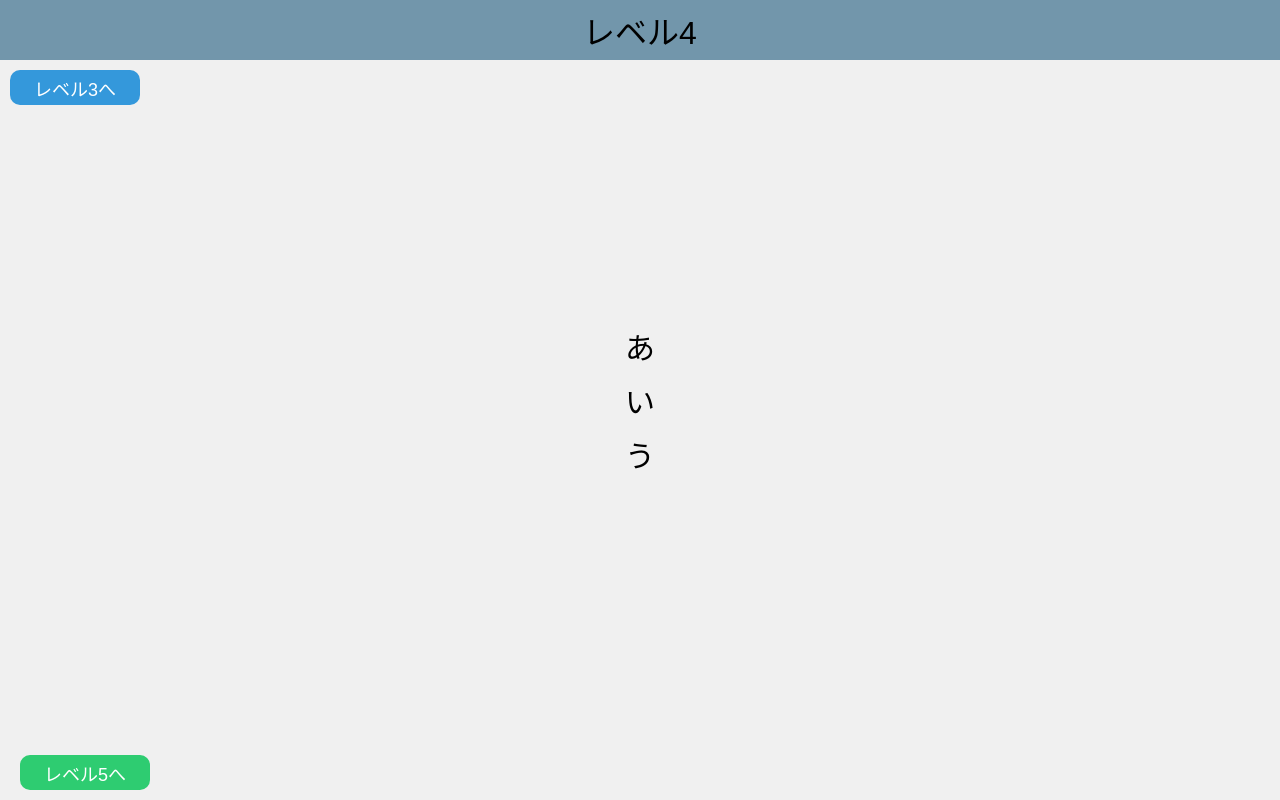
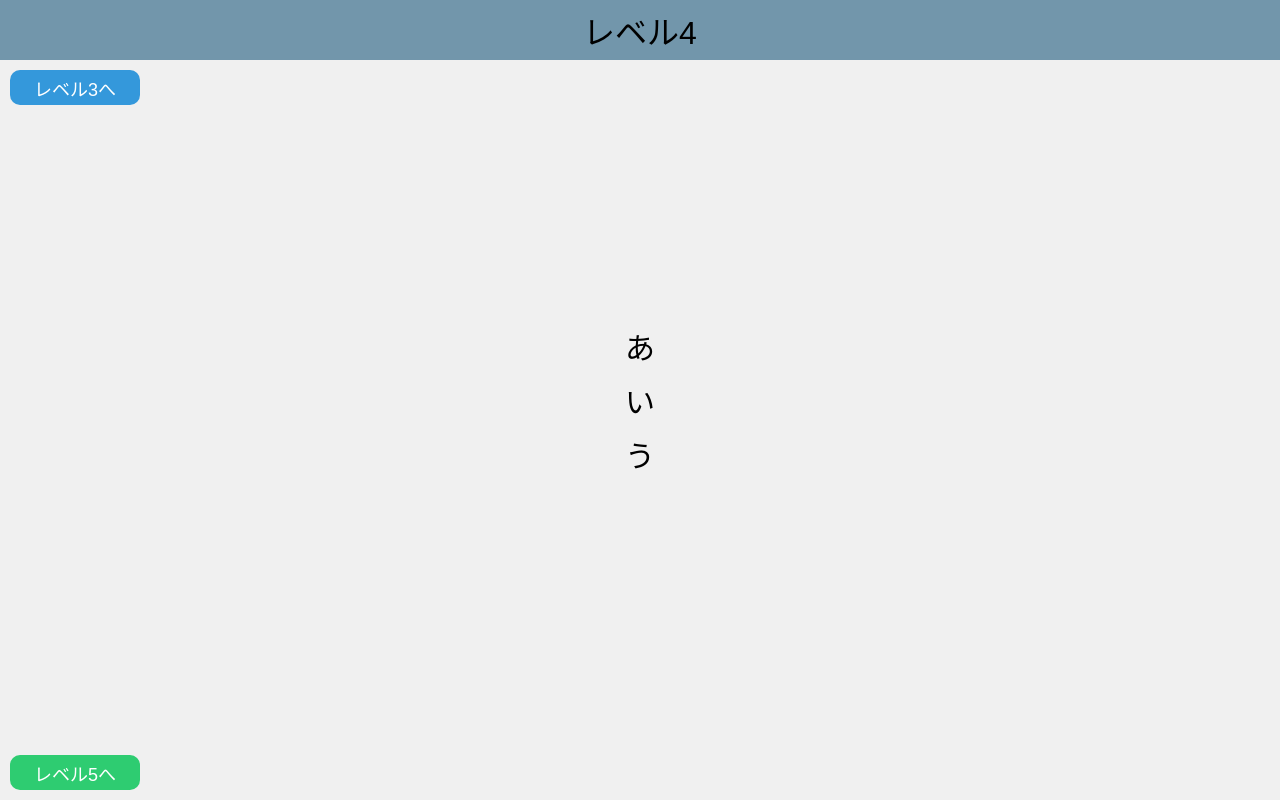
Before and after one commit to cucumber1117/practice, a React (Vite) app: page /level4 in a window 1280 px wide. Built offline with nearby package versions, Linux system fonts and the light colour scheme.

Commit message:
一部修正

```diff
--- a/src/pages/Level4/Level4.module.css
+++ b/src/pages/Level4/Level4.module.css
@@ -46,7 +46,7 @@
   height: 35px;
   position: absolute;
   bottom: 10px;
-  left: 20px;
+  left: 10px;
   font-size: 18px;
   background-color: #2ecc71;
   color: white;
```
